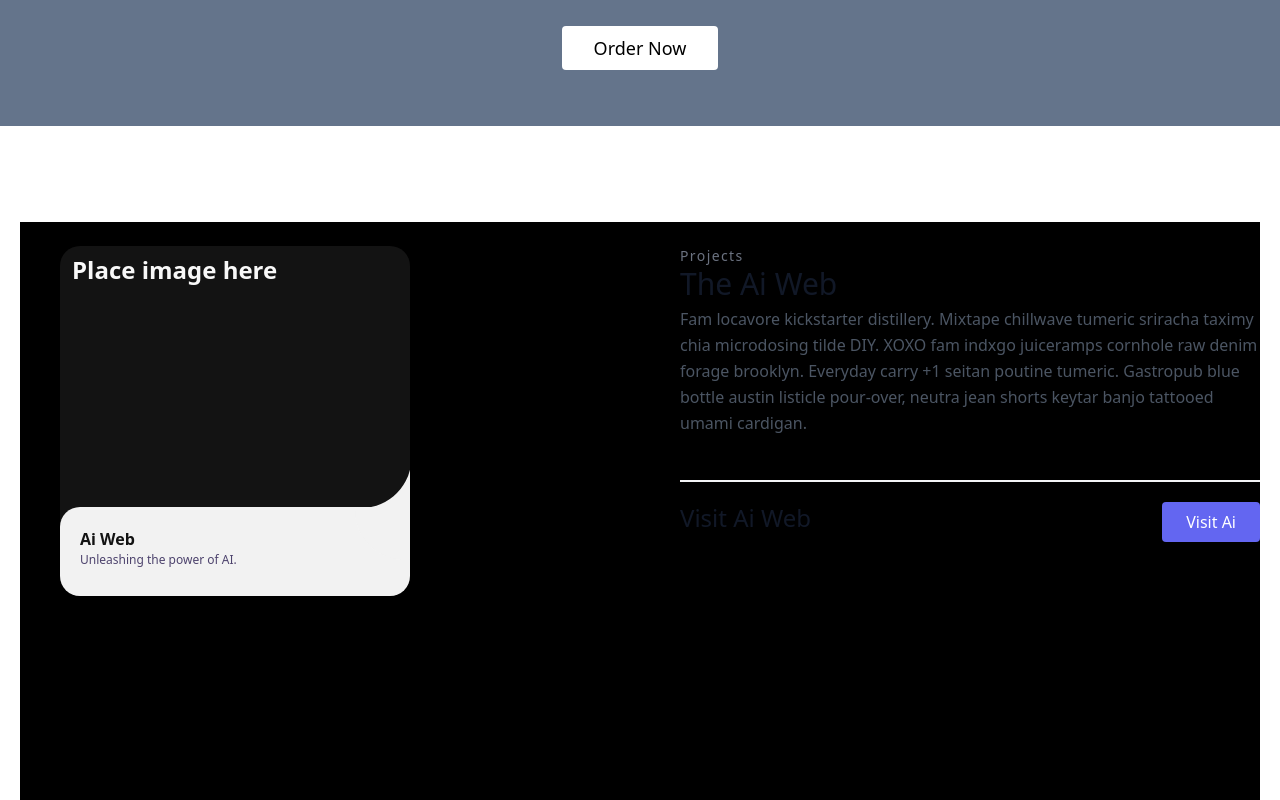
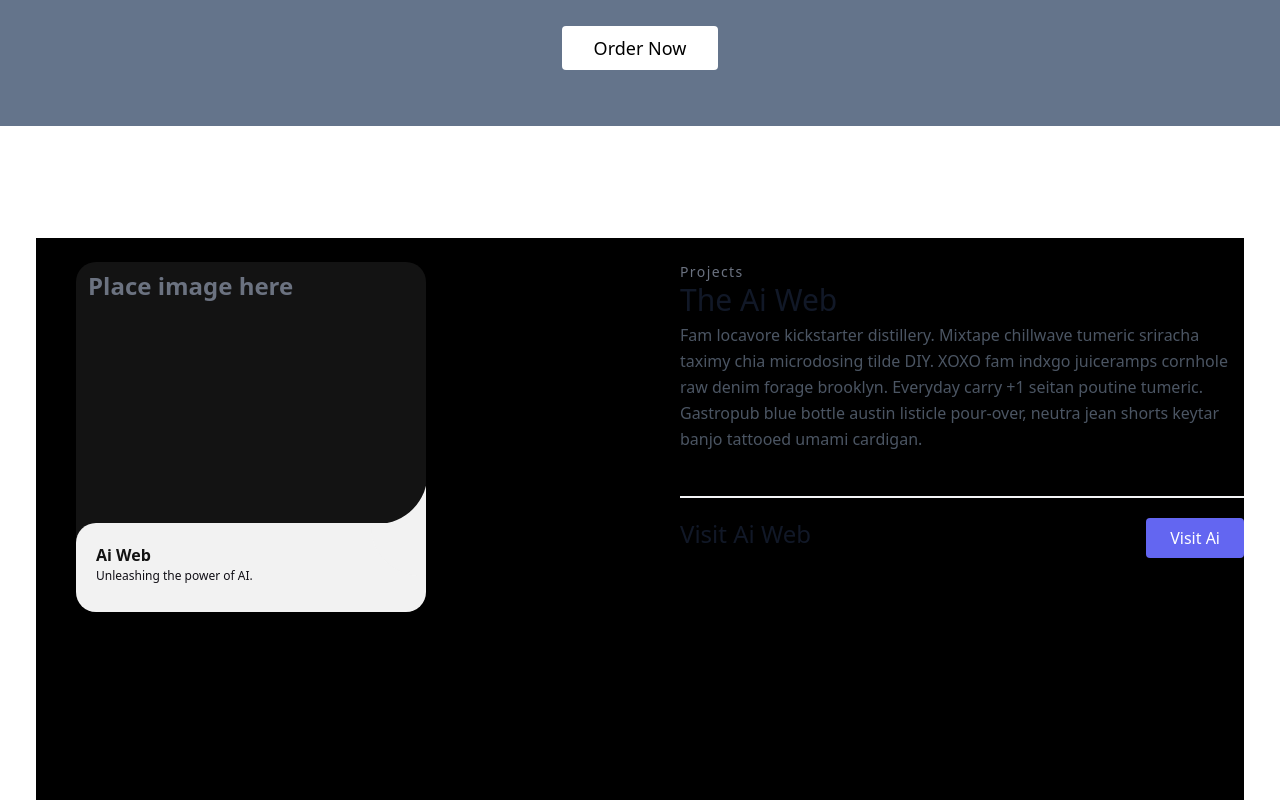
Before and after one commit to DC-21/MyPortfolio, a React (Vite) app: page / in a window 1280 px wide. Shown: the part 1720-2520 px from the top of the page. Built offline with nearby package versions, Linux system fonts and the light colour scheme; no server answers.

Commit message:
first commit

```diff
--- a/src/App.css
+++ b/src/App.css
@@ -46,7 +46,7 @@
   position: relative;
   width: 350px;
   height: 350px;
-  color: #4d436d;
+  color: #110f16;
   background: #131313;
   overflow: hidden;
   border-radius: 20px;
@@ -56,7 +56,7 @@
   font-weight: bold;
   font-size: 24px;
   padding: 6px 12px;
-  color: #f8f8f8;
+  color: #6B7280;
 }
 
 .card_title {
--- a/src/components/Portfolio.jsx
+++ b/src/components/Portfolio.jsx
@@ -3,7 +3,7 @@ import Slide from './Slide';
 
 const Portfolio = () => {
     return (
-        <section className="text-gray-600 body-font overflow-hidden">
+        <section className="text-gray-600 body-font overflow-hidden px-4 py-4">
             <div className="container px-5 items-center justify-center mx-auto mt-14 py-10">
                 <div className="flex flex-wrap w-full bg-black">
                     <div className="lg:w-1/2 w-full lg:pl-10 lg:py-6 mt-6 lg:mt-0 h-[80vh]">
```
